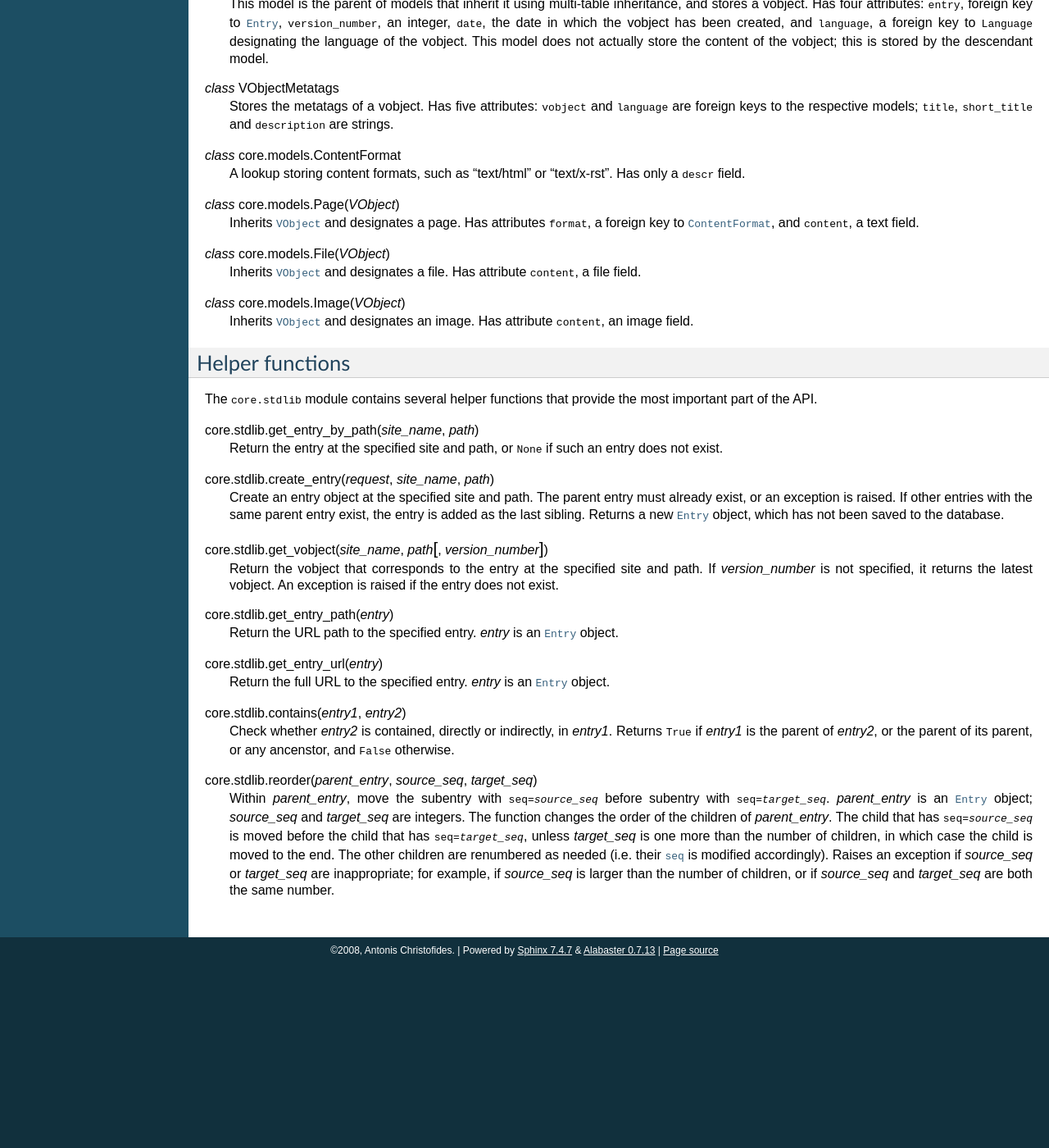
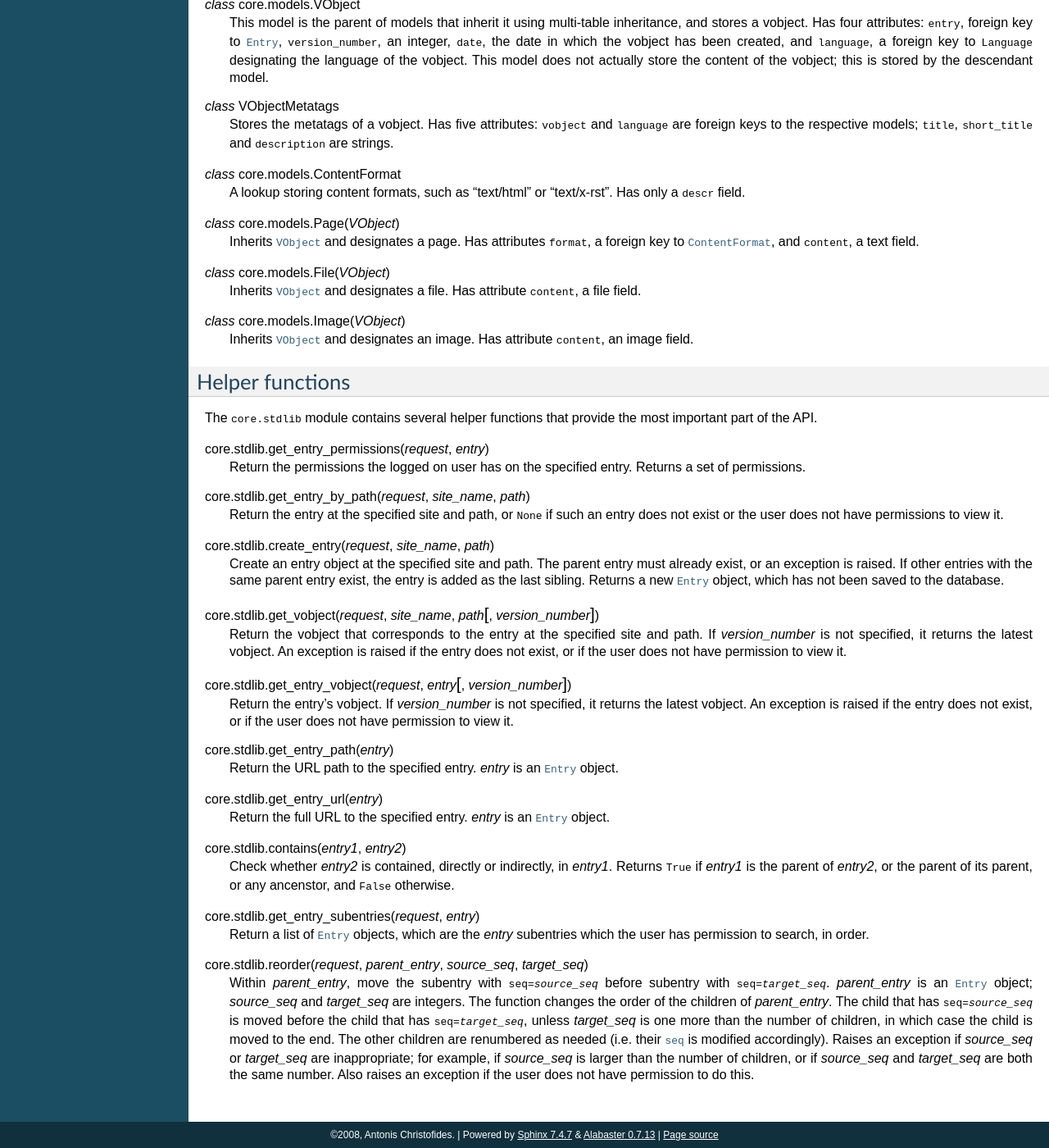
Before and after one commit to aptiko/zadig, a Sphinx documentation site: the page built from docs/api.txt, in a window 1280 px wide and 1400 px high, scrolled down 1498 px. Shown: the whole window at 82% size. Built offline with Sphinx 7.4.7, drawn with Linux system fonts in a browser that asks for light colours; before the commit the page ends 2673 px from its top, so only the background shows below that; some of the changed text lies outside the part shown.

Commit message:
Initial permissions implementation

```diff
--- a/docs/api.txt
+++ b/docs/api.txt
@@ -95,7 +95,10 @@ mentioned unless there is something unusual about it.
       The *related_name* of this attribute is ``subentries``.
       Therefore, if you have an entry ``myentry``, then
       ``myentry.subentries`` is the list of entries contained in
-      ``myentry``.
+      ``myentry``. You should not, however, use ``subentries``, unless
+      you have a good reason to do so; instead, use the
+      :func:`~core.stdlib.get_entry_subentries` function, which checks
+      permissions.
 
    .. attribute:: core.models.Entry.name
 
@@ -167,10 +170,16 @@ Helper functions
 The :mod:`core.stdlib` module contains several helper functions that
 provide the most important part of the API.
 
-.. function:: core.stdlib.get_entry_by_path(site_name, path)
+.. function:: core.stdlib.get_entry_permissions(request, entry)
+
+   Return the permissions the logged on user has on the specified
+   entry.  Returns a set of permissions.
+
+.. function:: core.stdlib.get_entry_by_path(request, site_name, path)
 
    Return the entry at the specified site and path, or
-   :const:`None` if such an entry does not exist.
+   :const:`None` if such an entry does not exist or the user does not
+   have permissions to view it.
 
 .. function:: core.stdlib.create_entry(request, site_name, path)
 
@@ -181,12 +190,20 @@ provide the most important part of the API.
    :class:`~core.models.Entry` object, which has not been saved to
    the database.
 
-.. function:: core.stdlib.get_vobject(site_name, path[, version_number])
+.. function:: core.stdlib.get_vobject(request, site_name, path[, version_number])
 
    Return the vobject that corresponds to the entry at the
    specified site and path. If *version_number* is not specified,
    it returns the latest vobject. An exception is raised if the
-   entry does not exist.
+   entry does not exist, or if the user does not have permission to
+   view it.
+
+.. function:: core.stdlib.get_entry_vobject(request, entry[, version_number])
+
+   Return the entry's vobject.  If *version_number* is not specified,
+   it returns the latest vobject. An exception is raised if the
+   entry does not exist, or if the user does not have permission to
+   view it.
 
 .. function:: core.stdlib.get_entry_path(entry)
 
@@ -205,7 +222,13 @@ provide the most important part of the API.
    *entry2*, or the parent of its parent, or any ancenstor, and
    :const:`False` otherwise.
 
-.. function:: core.stdlib.reorder(parent_entry, source_seq, target_seq)
+.. function:: core.stdlib.get_entry_subentries(request, entry)
+
+   Return a list of :class:`~core.models.Entry` objects, which are the
+   *entry* subentries which the user has permission to search, in
+   order.
+
+.. function:: core.stdlib.reorder(request, parent_entry, source_seq, target_seq)
 
    Within *parent_entry*, move the subentry with
    :samp:`seq={source_seq}` before subentry with
@@ -220,4 +243,5 @@ provide the most important part of the API.
    accordingly).  Raises an exception if *source_seq* or *target_seq*
    are inappropriate; for example, if *source_seq* is larger than the
    number of children, or if *source_seq* and *target_seq* are both
-   the same number.
+   the same number. Also raises an exception if the user does not have
+   permission to do this.
```
Also changed, not shown: docs/concepts.txt (+12 -11 lines), 3 other files.
